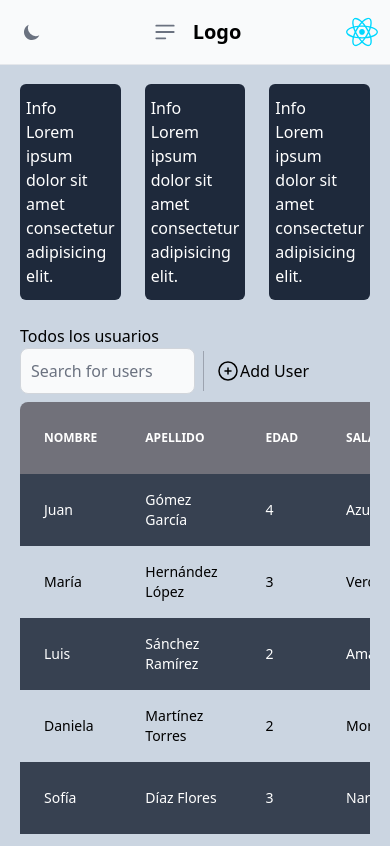
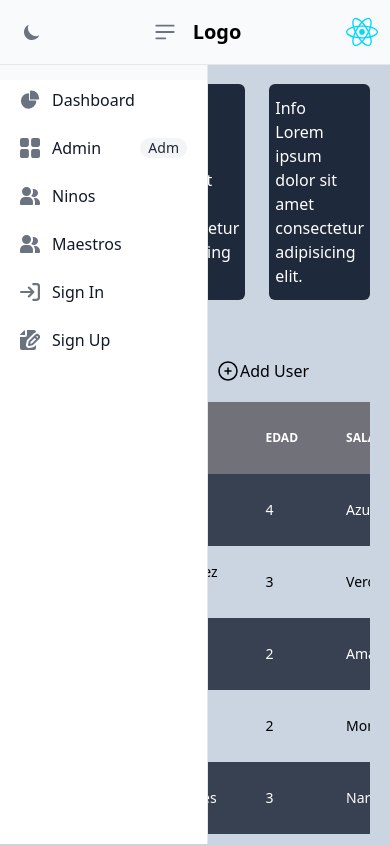
Before and after one commit to wolfsoul01/Frontend-Guarder-a-, a React (Vite) app: page /dashbord in a window 390 px wide. Shown: the top 846 px of the page. Built offline with nearby package versions, Linux system fonts and the light colour scheme.

Commit message:
Add effect hiden to sideBar menu

```diff
--- a/src/components/Dasbord/SideBar/Aside.jsx
+++ b/src/components/Dasbord/SideBar/Aside.jsx
@@ -1,11 +1,12 @@
 import {NavLink} from 'react-router-dom'
-export function AsideBar () {
+// eslint-disable-next-line react/prop-types
+export function AsideBar ({isOpen}) {
+
   return (
     <>
       <aside
         id='logo-sidebar'
-        className='fixed top-0 left-0 z-40 w-52 h-screen pt-20 transition-transform -translate-x-full bg-gray-50 border-r border-gray-200 sm:translate-x-0 dark:bg-gray-800 dark:border-gray-700'
-        aria-label='Sidebar'
+        className={`fixed top-0 left-0 z-40 w-52 h-screen pt-20 transition-transform  bg-gray-50 border-r border-gray-200 sm:translate-x-0 dark:bg-gray-800 dark:border-gray-700 ${isOpen&& `-translate-x-full`}`}
       >
         <div className='h-full px-3 pb-4 overflow-y-auto bg-white dark:bg-gray-800'>
           <ul className='space-y-2 font-medium'>
--- a/src/components/Dasbord/SideBar/Nav.jsx
+++ b/src/components/Dasbord/SideBar/Nav.jsx
@@ -1,22 +1,23 @@
 import {NavLink} from 'react-router-dom'
 import react from '../../../assets/react.svg'
 import {  DarkThemeToggle } from 'flowbite-react';
-export function Nav () {
+// eslint-disable-next-line react/prop-types
+export function Nav ({handleClick}) {
+
   return (
     <>
+
       <nav className='fixed top-0 z-50 w-full bg-gray-50 border-b border-gray-200 dark:bg-gray-800 dark:border-gray-700'>
         <div className='px-3 py-3 lg:px-5 lg:pl-3'>
           <div className='flex items-center justify-between'>
           <DarkThemeToggle></DarkThemeToggle>
             <div className='flex items-center justify-start relative'>
               <button
-                data-drawer-target='logo-sidebar'
-                data-drawer-toggle='logo-sidebar'
-                aria-controls='logo-sidebar'
                 type='button'
                 className='inline-flex items-center p-2 text-sm text-gray-500 rounded-lg sm:hidden hover:bg-gray-100 focus:outline-none focus:ring-2 focus:ring-gray-200 dark:text-gray-400 dark:hover:bg-gray-700 dark:focus:ring-gray-600'
+                onClick={handleClick}
               >
-                <span className='sr-only'>Open sidebar</span>
+
                 <svg
                   className='w-6 h-6'
                   aria-hidden='true'
--- a/src/components/Dasbord/Sidebar.jsx
+++ b/src/components/Dasbord/Sidebar.jsx
@@ -1,12 +1,19 @@
+import { useState } from 'react'
 import { AsideBar } from './SideBar/Aside'
 import { Nav } from './SideBar/Nav'
 
 function Sidebar () {
+  const [isOpen, setisOpne] = useState(false)
+
+  function handleClick () {
+    setisOpne(!isOpen)
+  }
+
   return (
     <>
-      <Nav></Nav>
+      <Nav handleClick={handleClick}></Nav>
 
-      <AsideBar></AsideBar>
+      <AsideBar isOpen={isOpen}></AsideBar>
     </>
   )
 }
```
